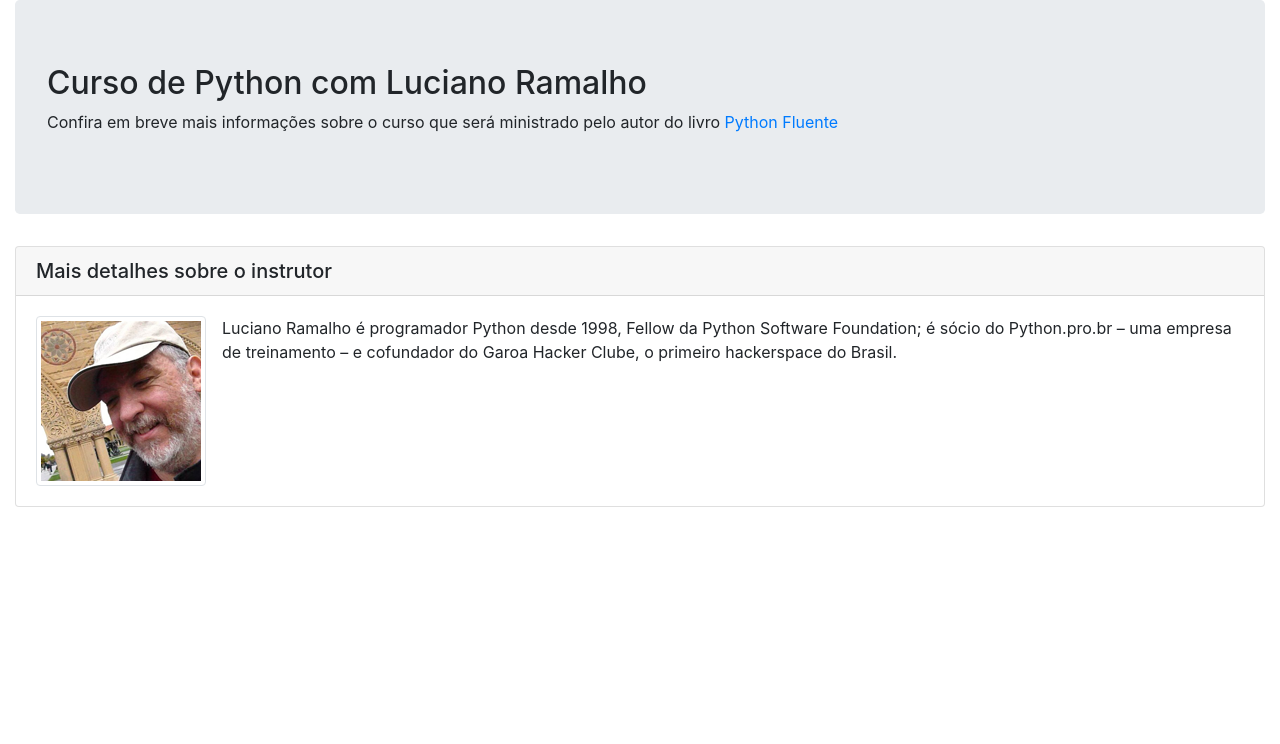
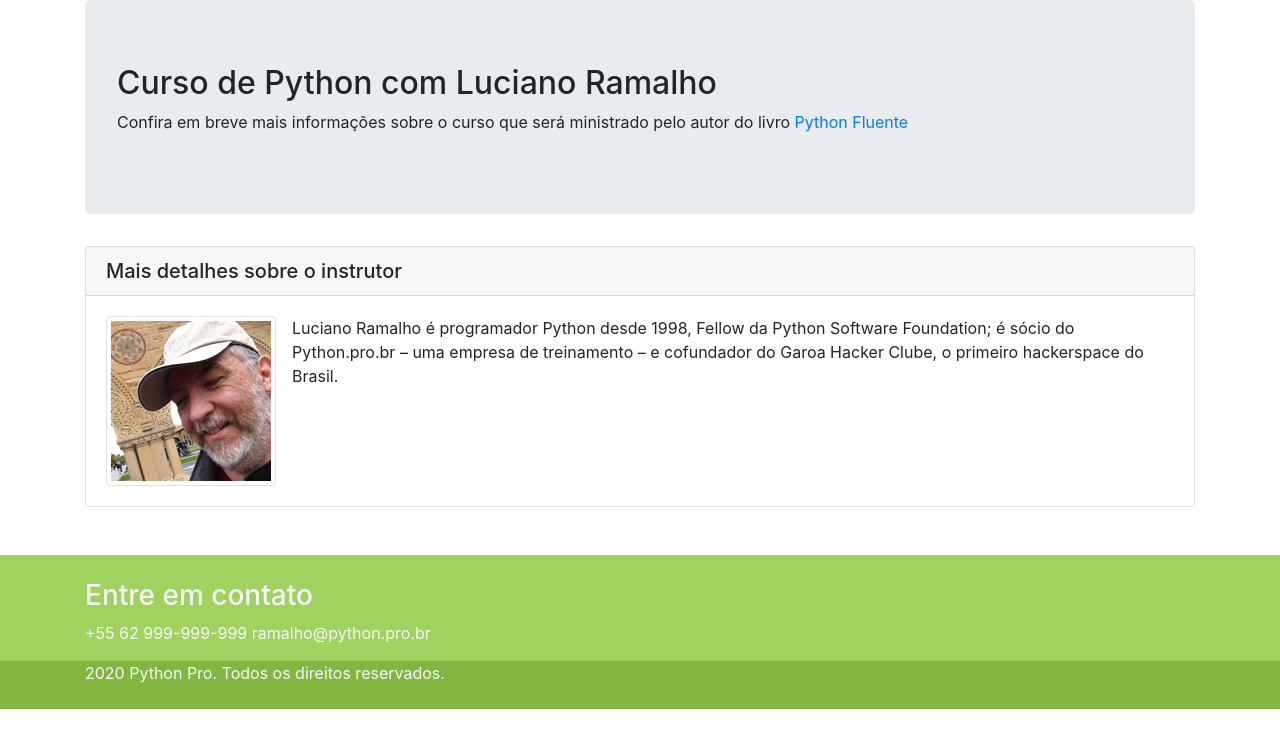
Before and after one commit to Marcio-Souza/curso-django, a Django app: page / in a window 1280 px wide. Shown: the part 56-800 px from the top of the page. Run offline with Django 3.2, Linux system fonts and the light colour scheme; some libraries are stand-ins or nearby versions.

Commit message:
Created footer in landing page
close #74

```diff
--- /dev/null
+++ b/pypro/base/static/css/style.css
@@ -0,0 +1,7 @@
+.main-footer{
+    background-color: #9fd25f;
+}
+
+.rights{
+    background-color: #82b641;
+}
--- a/pypro/base/templates/base/home.html
+++ b/pypro/base/templates/base/home.html
@@ -1,4 +1,5 @@
 {% load static %}
+
 <!DOCTYPE html>
 <html lang="pt-br">
 <head>
@@ -34,7 +35,7 @@
         </ul>
     </div>
 </nav>
-<div class="container-fluid">
+<div class="container">
     <div class="row">
         <div class="col-md-12">
             <div class="jumbotron">
@@ -68,5 +69,27 @@
         </div>
     </div>
 </div>
+<footer class="main-footer mt-5 pt-4 text-light">
+    <div class="container">
+        <div class="row">
+            <div class="col">
+                <h3>Entre em contato</h3>
+                <address>
+                    +55 62 999-999-999
+                    <a href="mailto:ramalho@python.pro.br" class="text-light">ramalho@python.pro.br</a>
+                </address>
+            </div>
+        </div>
+    </div>
+    <div class="rights pb-4">
+        <div class="container">
+            <div class="row">
+                <div class="col">
+                    {% now 'Y' %} Python Pro. Todos os direitos reservados.
+                </div>
+            </div>
+        </div>
+    </div>
+</footer>
 </body>
 </html>
--- a/pypro/urls.py
+++ b/pypro/urls.py
@@ -14,14 +14,13 @@ Including another URLconf
     2. Add a URL to urlpatterns:  path('blog/', include('blog.urls'))
 """
 from django.conf import settings
-from django.conf.urls.static import static
 from django.contrib import admin
 from django.urls import path, include
 
 urlpatterns = [
     path('admin/', admin.site.urls),
     path('', include('pypro.base.urls')),
-] + static(settings.STATIC_URL, document_root=settings.STATIC_ROOT)
+]
 if settings.DEBUG:
     import debug_toolbar
 
```
